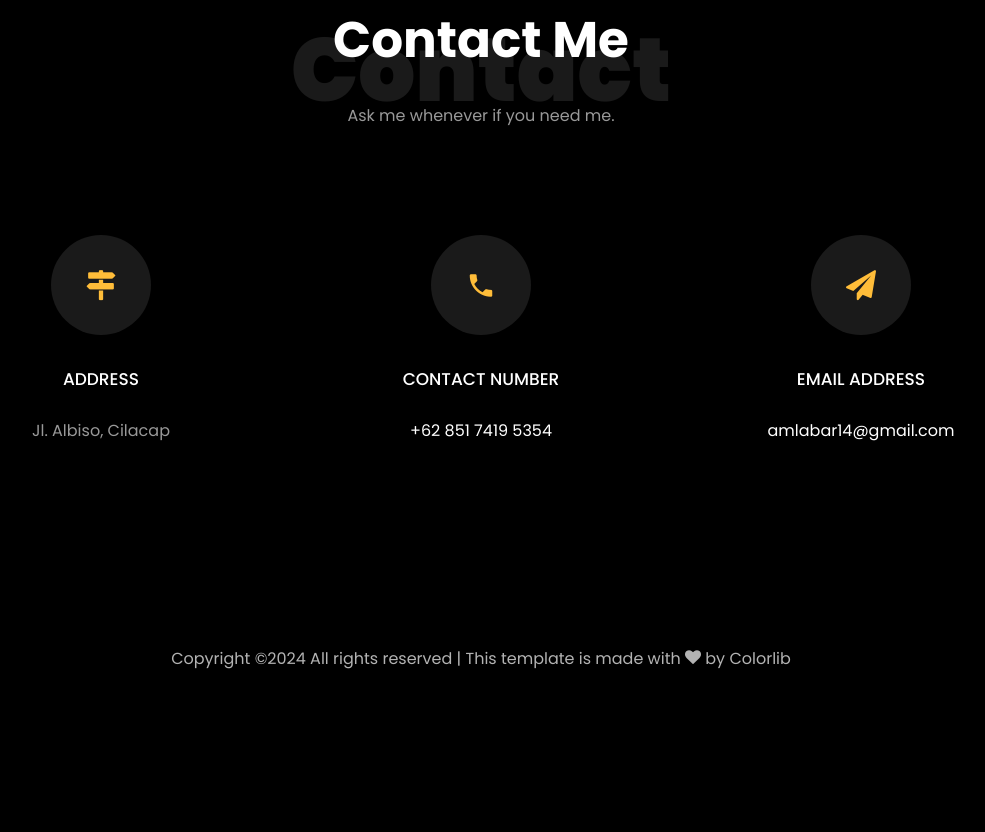
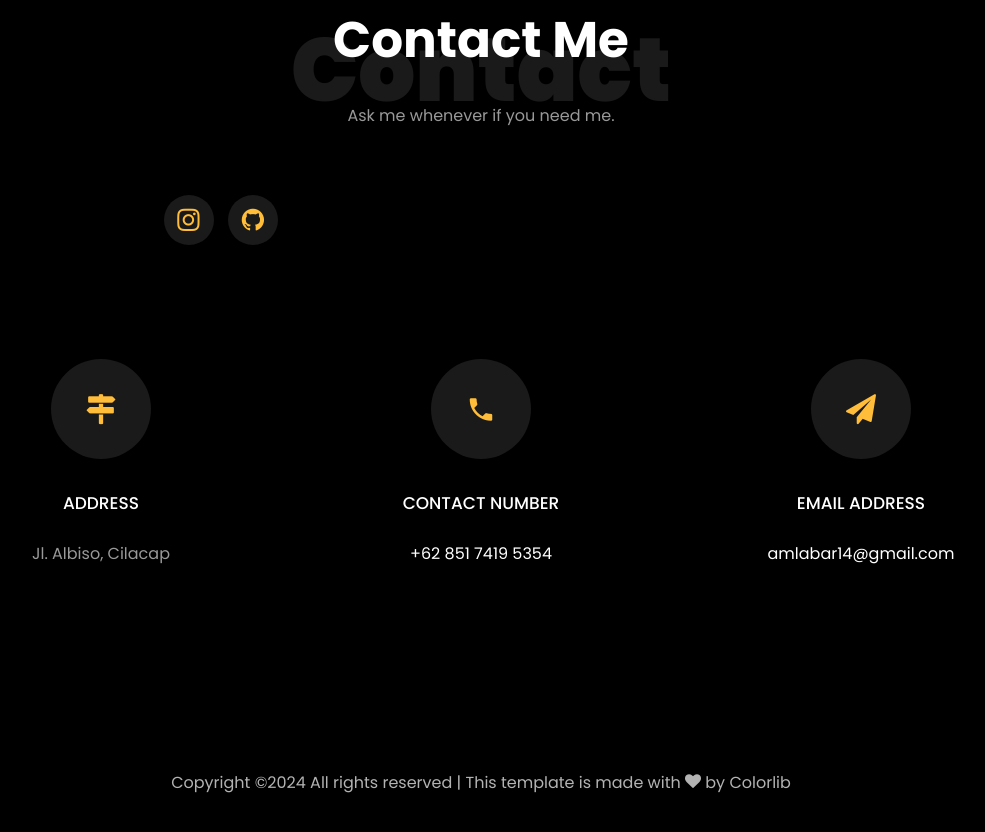
Before and after one commit to khidir05/profil, a plain HTML site: page index.html in a window 1280 px wide. Shown: the part 4824-5656 px from the top of the page, without its empty margins (159-1144 px from the left). Before the commit the page ends 5626 px from the top, so only its background shows below. Drawn offline with Linux system fonts and the light colour scheme; files whose address does not match are found by name.

Commit message:
Update index.html

```diff
--- a/index.html
+++ b/index.html
@@ -309,6 +309,10 @@
 			  <h1 class="big big-2">Contact</h1>
 			  <h2 class="mb-4">Contact Me</h2>
 			  <p>Ask me whenever if you need me.</p>
+			  <ul class="ftco-footer-social list-unstyled float-md-left float-lft mt-5">
+                	  <li class="ftco-animate"><a href="https://www.instagram.com/khidir.af_one/"><span class="icon-instagram"></span></a></li>
+			  <li class="ftco-animate"><a href="github.com/khidir05"><span class="icon-github"></span></a></li>
+             		 </ul>
 			</div>
 		  </div>
 
```
